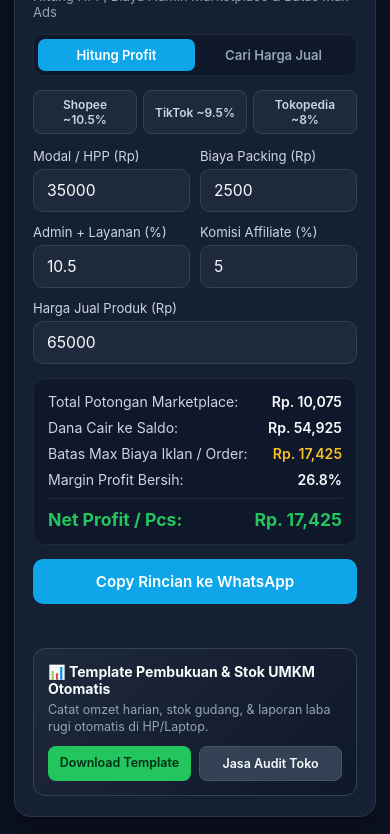
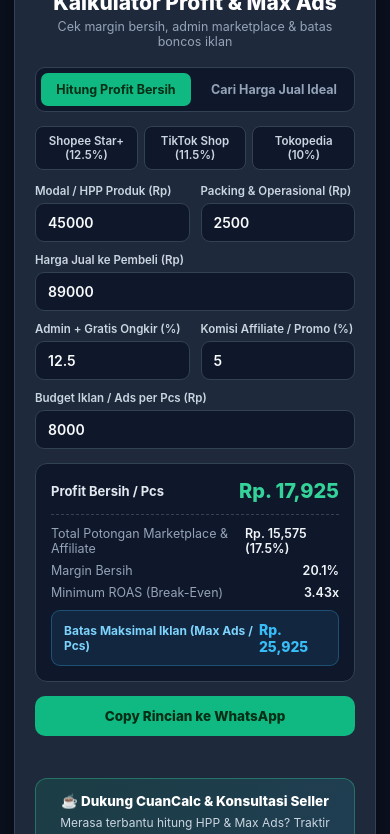
Before and after one commit to safaritech101-jpg/cuancalc, a plain HTML site: page docs/index.html in a window 390 px wide. Shown: the part 81-915 px from the top of the page. Drawn offline with Linux system fonts and the light colour scheme.

Commit message:
Refactor index.html for improved layout and functionality
Updated title and meta description for clarity. Modified styles for better layout and responsiveness. Enhanced JavaScript functions for improved calculations and user experience.

```diff
--- a/docs/index.html
+++ b/docs/index.html
@@ -3,8 +3,8 @@
 <head>
   <meta charset="UTF-8" />
   <meta name="viewport" content="width=device-width, initial-scale=1.0" />
-  <title>CuanCalc Indonesia — Kalkulator HPP, Biaya Admin Marketplace & Max Ads</title>
-  <meta name="description" content="Hitung HPP, biaya admin Shopee/TikTok/Tokopedia, komisi affiliate, harga jual ideal, dan batas maksimal biaya iklan untuk seller Indonesia." />
+  <title>CuanCalc Indonesia - Kalkulator HPP, Biaya Admin Marketplace &amp; Max Ads</title>
+  <meta name="description" content="Hitung HPP, biaya admin Shopee/TikTok/Tokopedia, komisi affiliate, harga jual ideal, dan batas maksimal biaya iklan (Max Ads) agar jualan online tetap untung." />
   <meta name="google-site-verification" content="exaWdw47AJ9Kowo6_2-5KntU-mc0D_EAyJIK-pR0uB8" />
   <meta name="theme-color" content="#0f172a" />
   <link rel="manifest" href="manifest.json" />
@@ -24,190 +24,224 @@
       align-items: flex-start;
       padding: 18px 14px 36px;
     }
-    .card {
-      background-color: #162033;
-      border: 1px solid #26334d;
+    .container {
+      width: 100%;
+      max-width: 480px;
+      background: #1e293b;
       border-radius: 16px;
-      padding: 20px 18px;
-      width: 100%;
-      max-width: 430px;
-      box-shadow: 0 10px 25px rgba(0, 0, 0, 0.35);
+      padding: 20px;
+      box-shadow: 0 12px 30px rgba(0, 0, 0, 0.45);
+      border: 1px solid #334155;
     }
-    .header-top {
-      display: flex;
-      justify-content: space-between;
-      align-items: center;
+    .header {
+      text-align: center;
+      margin-bottom: 18px;
+    }
+    .badge {
+      display: inline-block;
+      background: rgba(16, 185, 129, 0.15);
+      color: #34d399;
+      font-size: 11px;
+      font-weight: 700;
+      padding: 4px 10px;
+      border-radius: 999px;
+      border: 1px solid rgba(52, 211, 153, 0.3);
+      margin-bottom: 8px;
+      letter-spacing: 0.4px;
+    }
+    h1 {
+      font-size: 21px;
+      font-weight: 800;
+      color: #ffffff;
       margin-bottom: 4px;
     }
-    h1 {
-      color: #38bdf8;
-      font-size: 1.35rem;
-      font-weight: 700;
-    }
-    .badge {
-      background-color: rgba(56, 189, 248, 0.15);
-      color: #38bdf8;
-      font-size: 0.72rem;
-      font-weight: 600;
-      padding: 3px 8px;
-      border-radius: 999px;
-      border: 1px solid rgba(56, 189, 248, 0.3);
-    }
     .subtitle {
+      font-size: 12.5px;
       color: #94a3b8;
-      font-size: 0.82rem;
-      margin-bottom: 14px;
     }
     .mode-switch {
       display: grid;
       grid-template-columns: 1fr 1fr;
-      background-color: #0f172a;
-      padding: 4px;
+      gap: 8px;
+      background: #0f172a;
+      padding: 5px;
       border-radius: 10px;
-      border: 1px solid #1e293b;
       margin-bottom: 14px;
+      border: 1px solid #334155;
     }
     .mode-btn {
+      padding: 9px 10px;
+      border: none;
+      border-radius: 7px;
+      font-size: 12.5px;
+      font-weight: 700;
+      cursor: pointer;
       background: transparent;
-      border: none;
       color: #94a3b8;
-      padding: 8px;
-      font-size: 0.82rem;
-      font-weight: 600;
-      border-radius: 7px;
-      cursor: pointer;
       transition: all 0.2s;
     }
     .mode-btn.active {
-      background-color: #0ea5e9;
-      color: #ffffff;
+      background: #10b981;
+      color: #052e16;
     }
     .presets {
       display: flex;
       gap: 6px;
+      flex-wrap: wrap;
       margin-bottom: 14px;
-      flex-wrap: wrap;
     }
     .preset-btn {
       flex: 1;
-      background-color: #1e293b;
+      min-width: 90px;
+      background: #0f172a;
+      color: #cbd5e1;
       border: 1px solid #334155;
-      color: #cbd5e1;
-      font-size: 0.75rem;
+      padding: 7px 8px;
+      border-radius: 8px;
+      font-size: 11.5px;
       font-weight: 600;
-      padding: 6px 8px;
-      border-radius: 8px;
       cursor: pointer;
-      transition: border-color 0.2s, color 0.2s;
+      transition: 0.15s;
     }
-    .preset-btn:hover {
+    .preset-btn:hover, .preset-btn:active {
       border-color: #38bdf8;
       color: #38bdf8;
     }
+    .form-grid {
+      display: grid;
+      grid-template-columns: 1fr 1fr;
+      gap: 11px;
+      margin-bottom: 14px;
+    }
     .form-group {
-      margin-bottom: 12px;
+      display: flex;
+      flex-direction: column;
+    }
+    .form-group.full {
+      grid-column: span 2;
     }
     label {
-      display: block;
+      font-size: 11.5px;
+      font-weight: 600;
       color: #cbd5e1;
-      font-size: 0.82rem;
       margin-bottom: 5px;
     }
     input {
       width: 100%;
-      background-color: #1e293b;
+      padding: 10px 12px;
+      border-radius: 9px;
       border: 1px solid #334155;
-      border-radius: 10px;
-      padding: 11px 13px;
+      background: #0f172a;
       color: #f8fafc;
-      font-size: 0.98rem;
+      font-size: 14px;
+      font-weight: 600;
       outline: none;
       transition: border-color 0.2s;
     }
     input:focus {
-      border-color: #38bdf8;
+      border-color: #10b981;
     }
-    .row {
-      display: grid;
-      grid-template-columns: 1fr 1fr;
-      gap: 10px;
-    }
-    .results-box {
-      background-color: #0f172a;
-      border: 1px solid #1e293b;
+    .results-card {
+      background: #0f172a;
       border-radius: 12px;
-      padding: 14px;
-      margin-top: 14px;
+      padding: 15px;
+      border: 1px solid #334155;
       margin-bottom: 14px;
     }
-    .result-line {
+    .highlight-row {
       display: flex;
       justify-content: space-between;
       align-items: center;
-      font-size: 0.88rem;
-      color: #cbd5e1;
-      margin-bottom: 9px;
+      padding-bottom: 11px;
+      margin-bottom: 11px;
+      border-bottom: 1px dashed #334155;
     }
-    .result-line span:last-child {
+    .highlight-label {
+      font-size: 13px;
+      font-weight: 700;
+      color: #e2e8f0;
+    }
+    .highlight-value {
+      font-size: 20px;
+      font-weight: 800;
+      color: #34d399;
+    }
+    .highlight-value.loss {
+      color: #f87171;
+    }
+    .detail-row {
+      display: flex;
+      justify-content: space-between;
+      font-size: 12.5px;
+      color: #94a3b8;
+      margin-bottom: 7px;
+    }
+    .detail-row span:last-child {
+      color: #f1f5f9;
       font-weight: 600;
-      color: #f8fafc;
     }
-    .ads-highlight {
-      color: #fbbf24 !important;
-    }
-    .divider {
-      border: none;
-      border-top: 1px solid #1e293b;
-      margin: 10px 0;
-    }
-    .net-profit {
+    .ads-box {
+      margin-top: 10px;
+      padding: 10px 12px;
+      border-radius: 9px;
+      background: rgba(56, 189, 248, 0.1);
+      border: 1px solid rgba(56, 189, 248, 0.28);
       display: flex;
       justify-content: space-between;
       align-items: center;
-      color: #22c55e;
-      font-size: 1.1rem;
+    }
+    .ads-box span:first-child {
+      font-size: 12px;
       font-weight: 700;
+      color: #7dd3fc;
+    }
+    .ads-box span:last-child {
+      font-size: 14px;
+      font-weight: 800;
+      color: #38bdf8;
     }
     .btn-copy {
       width: 100%;
-      background-color: #0ea5e9;
-      color: #ffffff;
+      padding: 12px;
       border: none;
       border-radius: 10px;
-      padding: 13px;
-      font-size: 0.95rem;
-      font-weight: 600;
+      background: #10b981;
+      color: #052e16;
+      font-size: 13.5px;
+      font-weight: 800;
       cursor: pointer;
-      transition: background-color 0.2s;
+      transition: 0.2s;
+      margin-bottom: 14px;
     }
     .btn-copy:hover {
-      background-color: #0284c7;
+      background: #34d399;
     }
     .status-box {
-      margin-top: 8px;
-      min-height: 22px;
-      font-size: 0.78rem;
-      color: #38bdf8;
+      text-align: center;
+      font-size: 12px;
+      color: #34d399;
+      min-height: 18px;
+      margin-bottom: 10px;
+      font-weight: 600;
+    }
+    .pro-banner {
+      background: linear-gradient(135deg, rgba(16, 185, 129, 0.14), rgba(56, 189, 248, 0.14));
+      border: 1px solid rgba(52, 211, 153, 0.35);
+      border-radius: 12px;
+      padding: 14px;
       text-align: center;
     }
-    .pro-banner {
-      margin-top: 14px;
-      background: linear-gradient(135deg, #1e293b 0%, #0f172a 100%);
-      border: 1px solid #334155;
-      border-radius: 12px;
-      padding: 14px;
-    }
     .pro-title {
-      font-size: 0.88rem;
-      font-weight: 700;
-      color: #f8fafc;
-      margin-bottom: 4px;
+      font-size: 13.5px;
+      font-weight: 800;
+      color: #ffffff;
+      margin-bottom: 5px;
     }
     .pro-desc {
-      font-size: 0.78rem;
-      color: #94a3b8;
-      line-height: 1.4;
-      margin-bottom: 10px;
+      font-size: 12px;
+      color: #cbd5e1;
+      line-height: 1.45;
+      margin-bottom: 11px;
     }
     .pro-actions {
       display: grid;
@@ -215,124 +249,118 @@
       gap: 8px;
     }
     .btn-pro {
-      display: block;
-      text-align: center;
+      display: inline-block;
       text-decoration: none;
-      font-size: 0.78rem;
-      font-weight: 600;
       padding: 9px 10px;
       border-radius: 8px;
-      transition: opacity 0.2s;
-    }
-    .btn-pro:hover {
-      opacity: 0.9;
+      font-size: 12px;
+      font-weight: 700;
+      text-align: center;
+      transition: 0.2s;
     }
     .btn-template {
-      background-color: #22c55e;
-      color: #052e16;
+      background: #f59e0b;
+      color: #1c1917;
     }
     .btn-consult {
-      background-color: #334155;
-      color: #f8fafc;
-      border: 1px solid #475569;
+      background: #0f172a;
+      color: #38bdf8;
+      border: 1px solid #38bdf8;
     }
   </style>
 </head>
 <body>
-  <div class="card">
-    <div class="header-top">
-      <h1>CuanCalc Indonesia</h1>
-      <span class="badge">PRO Seller Tool</span>
+  <div class="container">
+    <div class="header">
+      <div class="badge">CUANCALC INDONESIA • SELLER TOOLS</div>
+      <h1>Kalkulator Profit &amp; Max Ads</h1>
+      <p class="subtitle">Cek margin bersih, admin marketplace &amp; batas boncos iklan</p>
     </div>
-    <p class="subtitle">Hitung HPP, Biaya Admin Marketplace &amp; Batas Max Ads</p>
 
     <div class="mode-switch">
-      <button class="mode-btn active" id="btnModeProfit" onclick="setMode('profit')">Hitung Profit</button>
-      <button class="mode-btn" id="btnModeTarget" onclick="setMode('target')">Cari Harga Jual</button>
+      <button type="button" class="mode-btn active" id="btnModeProfit" onclick="setMode('profit')">
+        Hitung Profit Bersih
+      </button>
+      <button type="button" class="mode-btn" id="btnModeTarget" onclick="setMode('target')">
+        Cari Harga Jual Ideal
+      </button>
     </div>
 
     <div class="presets">
-      <button class="preset-btn" onclick="applyPreset(10.5)">Shopee ~10.5%</button>
-      <button class="preset-btn" onclick="applyPreset(9.5)">TikTok ~9.5%</button>
-      <button class="preset-btn" onclick="applyPreset(8.0)">Tokopedia ~8%</button>
+      <button type="button" class="preset-btn" onclick="applyPreset(8.5, 4)">Shopee Star+ (12.5%)</button>
+      <button type="button" class="preset-btn" onclick="applyPreset(7.5, 4)">TikTok Shop (11.5%)</button>
+      <button type="button" class="preset-btn" onclick="applyPreset(6.5, 3.5)">Tokopedia (10%)</button>
     </div>
 
-    <div class="row">
+    <div class="form-grid">
       <div class="form-group">
-        <label for="cogs">Modal / HPP (Rp)</label>
-        <input type="number" id="cogs" value="35000" min="0" oninput="calculate()" />
+        <label for="hpp">Modal / HPP Produk (Rp)</label>
+        <input type="number" id="hpp" value="45000" oninput="calculate()" />
       </div>
       <div class="form-group">
-        <label for="packing">Biaya Packing (Rp)</label>
-        <input type="number" id="packing" value="2500" min="0" oninput="calculate()" />
+        <label for="packing">Packing &amp; Operasional (Rp)</label>
+        <input type="number" id="packing" value="2500" oninput="calculate()" />
+      </div>
+      <div class="form-group full" id="groupSellingPrice">
+        <label for="sellingPrice">Harga Jual ke Pembeli (Rp)</label>
+        <input type="number" id="sellingPrice" value="89000" oninput="calculate()" />
+      </div>
+      <div class="form-group full" id="groupTargetProfit" style="display: none;">
+        <label for="targetProfit">Target Cuan Bersih per Pcs (Rp)</label>
+        <input type="number" id="targetProfit" value="25000" oninput="calculate()" />
+      </div>
+      <div class="form-group">
+        <label for="adminFee">Admin + Gratis Ongkir (%)</label>
+        <input type="number" id="adminFee" step="0.1" value="12.5" oninput="calculate()" />
+      </div>
+      <div class="form-group">
+        <label for="affiliateFee">Komisi Affiliate / Promo (%)</label>
+        <input type="number" id="affiliateFee" step="0.1" value="5" oninput="calculate()" />
+      </div>
+      <div class="form-group full">
+        <label for="adsCost">Budget Iklan / Ads per Pcs (Rp)</label>
+        <input type="number" id="adsCost" value="8000" oninput="calculate()" />
       </div>
     </div>
 
-    <div class="row">
-      <div class="form-group">
-        <label for="adminFee">Admin + Layanan (%)</label>
-        <input type="number" id="adminFee" value="10.5" min="0" step="0.1" oninput="calculate()" />
+    <div class="results-card">
+      <div class="highlight-row">
+        <span class="highlight-label" id="mainResultLabel">Profit Bersih / Pcs</span>
+        <span class="highlight-value" id="mainResultValue">Rp. 17,925</span>
       </div>
-      <div class="form-group">
-        <label for="affiliateFee">Komisi Affiliate (%)</label>
-        <input type="number" id="affiliateFee" value="5" min="0" step="0.1" oninput="calculate()" />
+      <div class="detail-row">
+        <span>Total Potongan Marketplace &amp; Affiliate</span>
+        <span id="totalFeeDisplay">Rp. 15,575 (17.5%)</span>
+      </div>
+      <div class="detail-row">
+        <span>Margin Bersih</span>
+        <span id="marginDisplay">20.1%</span>
+      </div>
+      <div class="detail-row">
+        <span>Minimum ROAS (Break-Even)</span>
+        <span id="roasDisplay">3.43x</span>
+      </div>
+      <div class="ads-box">
+        <span>Batas Maksimal Iklan (Max Ads / Pcs)</span>
+        <span id="maxAdsDisplay">Rp. 25,925</span>
       </div>
     </div>
 
-    <div class="form-group" id="sellingPriceGroup">
-      <label for="sellingPrice">Harga Jual Produk (Rp)</label>
-      <input type="number" id="sellingPrice" value="65000" min="0" oninput="calculate()" />
-    </div>
-
-    <div class="form-group" id="targetProfitGroup" style="display: none;">
-      <label for="targetProfit">Target Untung Bersih / Pcs (Rp)</label>
-      <input type="number" id="targetProfit" value="20000" min="0" oninput="calculate()" />
-    </div>
-
-    <div class="results-box">
-      <div class="result-line" id="recommendedPriceLine" style="display: none;">
-        <span>Rekomendasi Harga Jual:</span>
-        <span id="recommendedPrice" style="color: #38bdf8; font-size: 1rem;">Rp. 68,047</span>
-      </div>
-      <div class="result-line">
-        <span>Total Potongan Marketplace:</span>
-        <span id="totalFees">Rp. 10,075</span>
-      </div>
-      <div class="result-line">
-        <span>Dana Cair ke Saldo:</span>
-        <span id="disbursed">Rp. 54,925</span>
-      </div>
-      <div class="result-line">
-        <span>Batas Max Biaya Iklan / Order:</span>
-        <span id="maxAds" class="ads-highlight">Rp. 17,425</span>
-      </div>
-      <div class="result-line" style="margin-bottom: 0;">
-        <span>Margin Profit Bersih:</span>
-        <span id="margin">26.8%</span>
-      </div>
-      <hr class="divider" />
-      <div class="net-profit">
-        <span>Net Profit / Pcs:</span>
-        <span id="netProfit">Rp. 17,425</span>
-      </div>
-    </div>
-
-    <button class="btn-copy" onclick="copyToWhatsApp()">Copy Rincian ke WhatsApp</button>
+    <button type="button" class="btn-copy" onclick="copyToWhatsApp()">Copy Rincian ke WhatsApp</button>
     <div class="status-box" id="statusBox"></div>
 
     <!-- MONETIZATION & SELLER TOOLKIT BANNER -->
     <div class="pro-banner">
-      <div class="pro-title">📊 Template Pembukuan &amp; Stok UMKM Otomatis</div>
+      <div class="pro-title">☕ Dukung CuanCalc &amp; Konsultasi Seller</div>
       <div class="pro-desc">
-        Catat omzet harian, stok gudang, &amp; laporan laba rugi otomatis di HP/Laptop.
+        Merasa terbantu hitung HPP &amp; Max Ads? Traktir kopi agar tools ini terus gratis &amp; update!
       </div>
       <div class="pro-actions">
-        <!-- Ganti link di bawah dengan link Lynk.id / Mayar / Saweria Anda -->
-        <a href="https://lynk.id/" target="_blank" rel="noopener" class="btn-pro btn-template">
-          Download Template
+        <a href="https://saweria.co/safaritech" target="_blank" rel="noopener" class="btn-pro btn-template">
+          Traktir Kopi (Saweria)
         </a>
         <!-- Ganti nomor 6281234567890 dengan nomor WhatsApp Anda -->
-        <a href="https://wa.me/6281234567890?text=Halo%20Admin%20CuanCalc,%20saya%20mau%20tanya%20soal%20template%20/%20audit%20harga%20toko" target="_blank" rel="noopener" class="btn-pro btn-consult">
+        <a href="https://wa.me/6281234567890?text=Halo%20Admin%20CuanCalc,%20saya%20mau%20tanya%20soal%20audit%20harga%20/%20iklan%20toko" target="_blank" rel="noopener" class="btn-pro btn-consult">
           Jasa Audit Toko
         </a>
       </div>
@@ -350,82 +378,85 @@
       currentMode = mode;
       document.getElementById("btnModeProfit").classList.toggle("active", mode === "profit");
       document.getElementById("btnModeTarget").classList.toggle("active", mode === "target");
-
-      document.getElementById("sellingPriceGroup").style.display = mode === "profit" ? "block" : "none";
-      document.getElementById("targetProfitGroup").style.display = mode === "target" ? "block" : "none";
-      document.getElementById("recommendedPriceLine").style.display = mode === "target" ? "flex" : "none";
+      document.getElementById("groupSellingPrice").style.display = mode === "profit" ? "flex" : "none";
+      document.getElementById("groupTargetProfit").style.display = mode === "target" ? "flex" : "none";
       calculate();
     }
 
-    function applyPreset(adminPercent) {
-      document.getElementById("adminFee").value = adminPercent;
+    function applyPreset(admin, extra) {
+      document.getElementById("adminFee").value = (admin + extra).toFixed(1);
       calculate();
     }
 
     function calculate() {
-      const cogs = parseFloat(document.getElementById("cogs").value) || 0;
+      const hpp = parseFloat(document.getElementById("hpp").value) || 0;
       const packing = parseFloat(document.getElementById("packing").value) || 0;
       const adminPct = parseFloat(document.getElementById("adminFee").value) || 0;
-      const affiliatePct = parseFloat(document.getElementById("affiliateFee").value) || 0;
-      const totalFeeRate = (adminPct + affiliatePct) / 100;
+      const affPct = parseFloat(document.getElementById("affiliateFee").value) || 0;
+      const adsCost = parseFloat(document.getElementById("adsCost").value) || 0;
+      const totalPct = (adminPct + affPct) / 100;
 
-      let price = 0;
+      let sellingPrice = 0;
       let netProfit = 0;
 
       if (currentMode === "profit") {
-        price = parseFloat(document.getElementById("sellingPrice").value) || 0;
-        const totalFees = price * totalFeeRate;
-        const disbursed = price - totalFees;
-        netProfit = disbursed - cogs - packing;
+        sellingPrice = parseFloat(document.getElementById("sellingPrice").value) || 0;
+        const totalFee = sellingPrice * totalPct;
+        netProfit = sellingPrice - hpp - packing - totalFee - adsCost;
+
+        document.getElementById("mainResultLabel").textContent = "Profit Bersih / Pcs";
+        const valEl = document.getElementById("mainResultValue");
+        valEl.textContent = formatRp(netProfit);
+        valEl.classList.toggle("loss", netProfit < 0);
       } else {
-        const desiredProfit = parseFloat(document.getElementById("targetProfit").value) || 0;
-        const keepRate = Math.max(0.05, 1 - totalFeeRate);
-        price = (cogs + packing + desiredProfit) / keepRate;
-        netProfit = desiredProfit;
-        document.getElementById("recommendedPrice").textContent = formatRp(price);
+        const targetProfit = parseFloat(document.getElementById("targetProfit").value) || 0;
+        const divisor = 1 - totalPct;
+        sellingPrice = divisor > 0 ? (hpp + packing + adsCost + targetProfit) / divisor : 0;
+        netProfit = targetProfit;
+
+        document.getElementById("mainResultLabel").textContent = "Rekomendasi Harga Jual";
+        const valEl = document.getElementById("mainResultValue");
+        valEl.textContent = formatRp(sellingPrice);
+        valEl.classList.remove("loss");
       }
 
-      const totalFees = price * totalFeeRate;
-      const disbursed = price - totalFees;
-      const margin = price > 0 ? (netProfit / price) * 100 : 0;
-      const maxAds = Math.max(0, netProfit);
+      const totalFee = sellingPrice * totalPct;
+      const maxAds = sellingPrice - hpp - packing - totalFee;
+      const marginPct = sellingPrice > 0 ? (netProfit / sellingPrice) * 100 : 0;
+      const bepRoas = maxAds > 0 ? sellingPrice / maxAds : 0;
 
-      document.getElementById("totalFees").textContent = formatRp(totalFees);
-      document.getElementById("disbursed").textContent = formatRp(disbursed);
-      document.getElementById("maxAds").textContent = formatRp(maxAds);
-      document.getElementById("margin").textContent = margin.toFixed(1) + "%";
-
-      const netEl = document.getElementById("netProfit");
-      netEl.textContent = formatRp(netProfit);
-      netEl.style.color = netProfit >= 0 ? "#22c55e" : "#ef4444";
+      document.getElementById("totalFeeDisplay").textContent =
+        `${formatRp(totalFee)} (${(totalPct * 100).toFixed(1)}%)`;
+      document.getElementById("marginDisplay").textContent = `${marginPct.toFixed(1)}%`;
+      document.getElementById("roasDisplay").textContent =
+        maxAds > 0 ? `${bepRoas.toFixed(2)}x` : "Tidak Profit";
+      document.getElementById("maxAdsDisplay").textContent = formatRp(Math.max(0, maxAds));
     }
 
     function copyToWhatsApp() {
-      const cogs = parseFloat(document.getElementById("cogs").value) || 0;
+      const hpp = parseFloat(document.getElementById("hpp").value) || 0;
       const packing = parseFloat(document.getElementById("packing").value) || 0;
-      const fees = document.getElementById("totalFees").textContent;
-      const disbursed = document.getElementById("disbursed").textContent;
-      const maxAds = document.getElementById("maxAds").textContent;
-      const margin = document.getElementById("margin").textContent;
-      const net = document.getElementById("netProfit").textContent;
-      const priceText = currentMode === "profit"
-        ? formatRp(parseFloat(document.getElementById("sellingPrice").value) || 0)
-        : document.getElementById("recommendedPrice").textContent;
+      const adminPct = parseFloat(document.getElementById("adminFee").value) || 0;
+      const affPct = parseFloat(document.getElementById("affiliateFee").value) || 0;
+      const adsCost = parseFloat(document.getElementById("adsCost").value) || 0;
+      const mainText = document.getElementById("mainResultValue").textContent;
+      const maxAdsText = document.getElementById("maxAdsDisplay").textContent;
+      const roasText = document.getElementById("roasDisplay").textContent;
 
       const summary =
-        `*CuanCalc Indonesia Summary*\n` +
-        `Harga Jual: ${priceText}\n` +
-        `HPP + Packing: ${formatRp(cogs + packing)}\n` +
-        `Potongan Marketplace: ${fees}\n` +
-        `Dana Cair: ${disbursed}\n` +
-        `Max Biaya Iklan/Order: ${maxAds}\n` +
-        `Margin: ${margin}\n` +
-        `*Net Profit / Pcs: ${net}*\n\n` +
+        `*HITUNGAN CUANCALC INDONESIA*\n` +
+        `• Modal + Packing: ${formatRp(hpp + packing)}\n` +
+        `• Admin & Affiliate: ${(adminPct + affPct).toFixed(1)}%\n` +
+        `• Budget Iklan: ${formatRp(adsCost)}\n` +
+        `• ${document.getElementById("mainResultLabel").textContent}: *${mainText}*\n` +
+        `• Max Ads (Batas Boncos): *${maxAdsText}*\n` +
+        `• Min. ROAS Impas: *${roasText}*\n` +
         `Hitung gratis di: https://safaritech101-jpg.github.io/cuancalc/`;
 
       navigator.clipboard.writeText(summary).then(() => {
-        const status = document.getElementById("statusBox");
-        status.textContent = "Tersalin! Siap paste ke WhatsApp.";
+        const box = document.getElementById("statusBox");
+        box.textContent = "Rincian berhasil di-copy! Siap paste ke WhatsApp.";
+        setTimeout(() => { box.textContent = ""; }, 3000);
       });
     }
 
```
